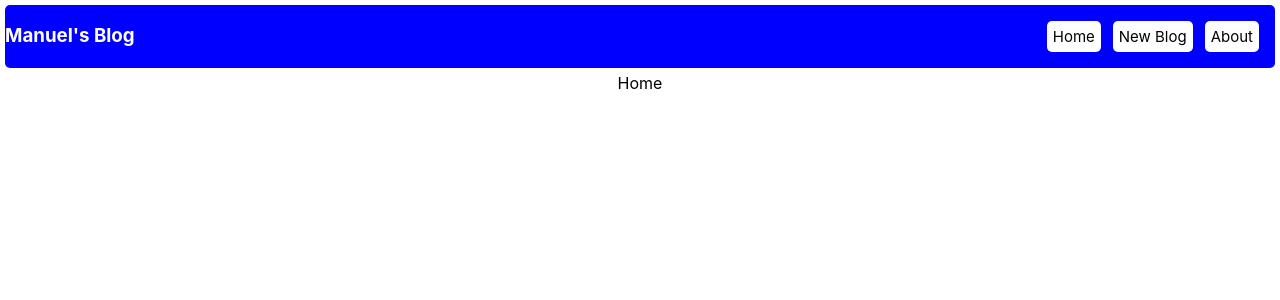
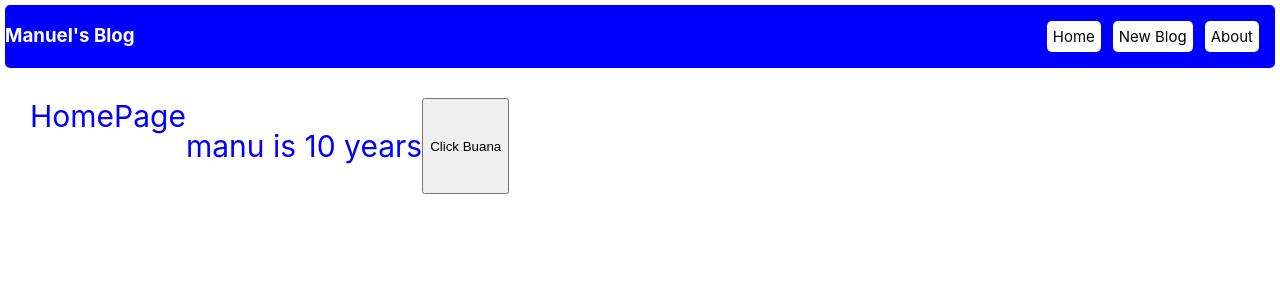
Before and after one commit to emmanuelwangila/manu-blog, a React (Create React App) app: page / in a window 1280 px wide. Shown: the top 300 px of the page. Built offline with nearby package versions, Linux system fonts and the light colour scheme.

Commit message:
mastar usestate hook

```diff
--- a/src/Home.jsx
+++ b/src/Home.jsx
@@ -1,7 +1,32 @@
-import React from "react";
+import React, { useState } from "react";
 
 const Home = () => {
-  return <div>Home</div>;
+  const [name, setName] = useState("manu");
+  const [age, setAge] = useState(10);
+
+  const handleClick = () => {
+    setName("kijana-wamalwa");
+    setAge(48);
+  };
+
+  return (
+    <div
+      style={{
+        margin: "20px",
+        display: "flex",
+        padding: "10px",
+        color: "blue",
+        fontSize: "30px",
+      }}
+    >
+      HomePage
+      <p>
+        {" "}
+        {name} is {age} years{" "}
+      </p>
+      <button onClick={handleClick}> Click Buana</button>
+    </div>
+  );
 };
 
 export default Home;
```
